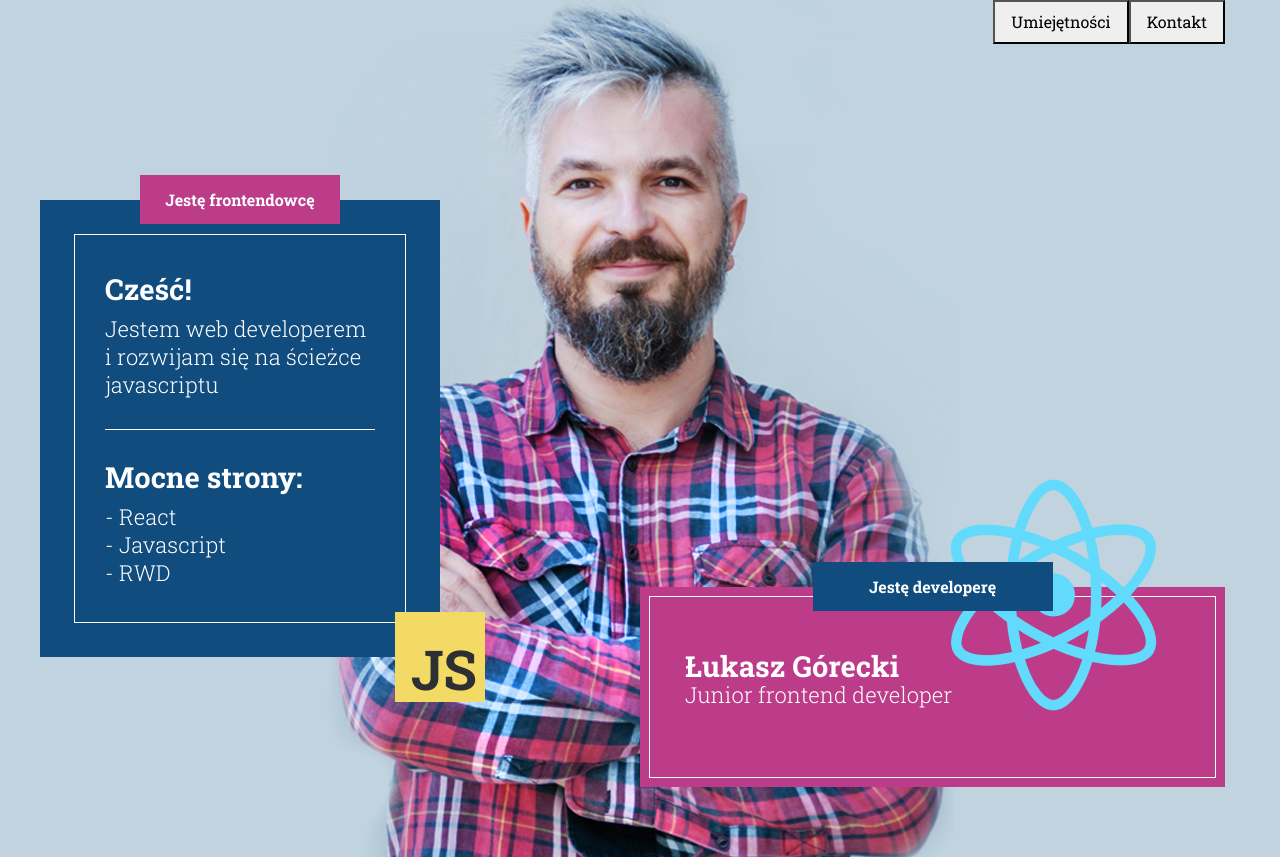
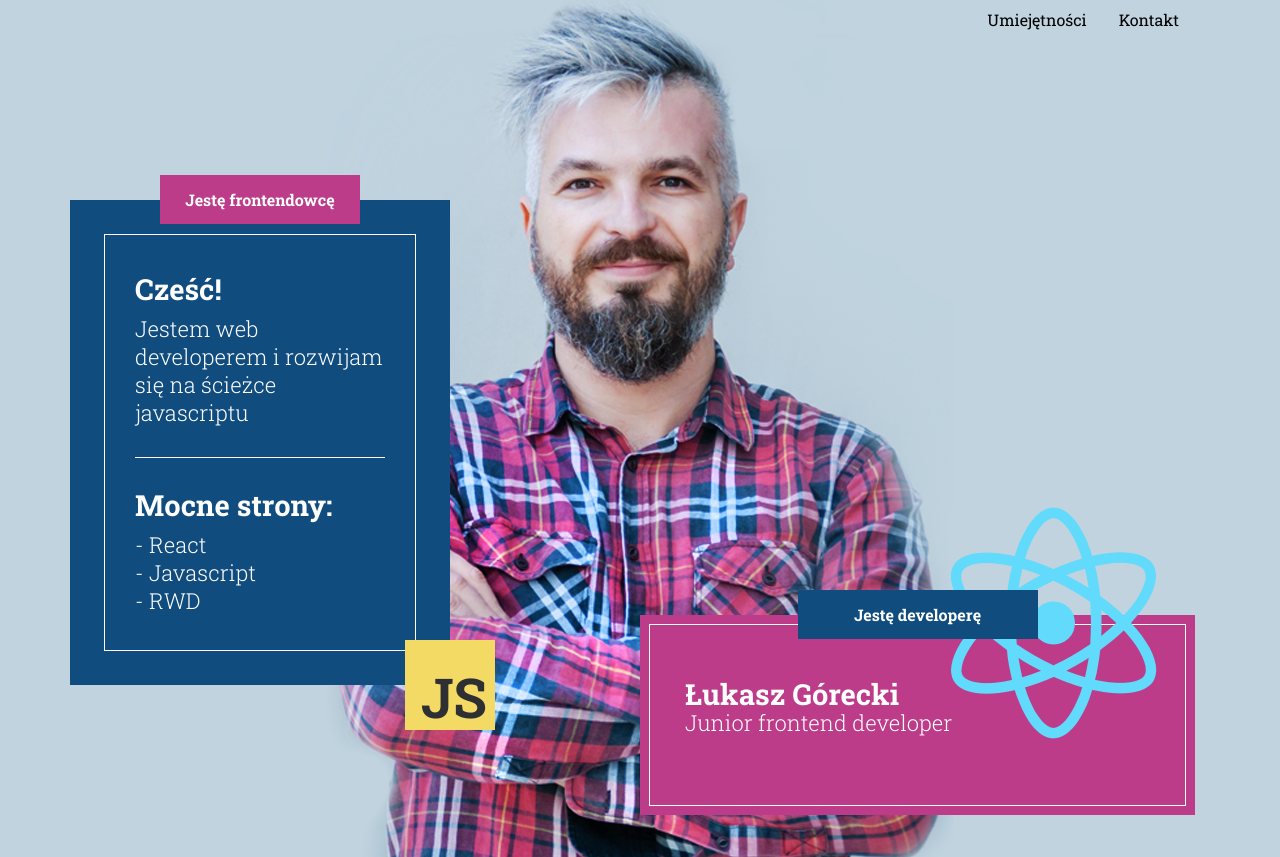
Before and after one commit to sq1fya/my-lp, a React (Create React App) app: page / in a window 1280 px wide. Built offline with nearby package versions, Linux system fonts and the light colour scheme.

Commit message:
review change

```diff
--- a/src/App.js
+++ b/src/App.js
@@ -6,14 +6,14 @@ import "./main.scss";
 class App extends Component {
   render() {
     return (
-      <section className="container-fluid image-lukasz">
-        <div className="row ">
+      <section className="section-about-me background-image container-fluid ">
+        <div className="row">
           <div className="container">
             <div className="row justify-content-end">
               <header>
-                <div className="col ">
-                  <nav className="nav-bar ">
-                    <ul className="nav ">
+                <div className="col">
+                  <nav className="nav-bar">
+                    <ul className="nav">
                       <li className="nav-item">
                         <button className="nav-link" href="#">
                           Umiejętności
@@ -43,24 +43,20 @@ class App extends Component {
                   <hr className="border-white" />
                   <h3>Mocne strony:</h3>
                   <ul className="list-group">
-                    <li className="">- React</li>
-                    <li className="">- Javascript</li>
-                    <li className="">- RWD</li>
+                    <li>- React</li>
+                    <li>- Javascript</li>
+                    <li>- RWD</li>
                   </ul>
                 </div>
               </div>
-              <div className="js sticky-top mr-auto p-3">
-                JS
-              </div>
+              <div className="js sticky-top mr-auto p-3">JS</div>
             </div>
             <div className="right-box col-6 float-right position-relative">
               <div className="react-logo float-right position-absolute">
                 <img src={logo} className="App-logo sticky-top" alt="logo" />
               </div>
               <div className="title-box justify-content-center">
-                <h6 className="title sticky-top">
-                  Jestę developerę
-                </h6>
+                <h6 className="title sticky-top">Jestę developerę</h6>
               </div>
               <div className="inside-text">
                 <h3>Łukasz Górecki</h3>
--- a/src/main.scss
+++ b/src/main.scss
@@ -1,14 +1,13 @@
 // >>>>>>>>>>> global <<<<<<<<
 
-.container {
-  max-width: 1200px;
-}
 hr {
   border-top: 1px solid rgba(255, 255, 255, 0.9);
 }
 
 button {
-  text-decoration: none;
+  padding: 0;
+  border: none;
+  background: none;
 }
 
 $bg-color-blue: #114c7f;
@@ -17,6 +16,7 @@ $bg-color-pink: #bd3c8a;
 // >>>>>>>>>>> global end <<<<<<<<<<
 
 // >>>>>>>>>>> header <<<<<<<<<<
+.section-about-me {
   .nav-bar {
     ul {
       li {
@@ -26,8 +26,9 @@ $bg-color-pink: #bd3c8a;
       }
     }
   }
+}
 
-.image-lukasz {
+.section-about-me.background-image {
   background-image: url("./gfx/lukasz.png");
   height: 857px;
   background-repeat: no-repeat;
@@ -35,6 +36,7 @@ $bg-color-pink: #bd3c8a;
   background-position: center;
 }
 
+.section-about-me {
   .left-box {
     background-color: #114c7f;
     color: white;
@@ -75,6 +77,7 @@ $bg-color-pink: #bd3c8a;
       }
     }
   }
+}
 
 .js {
   font-family: "Roboto Slab", serif;
@@ -87,6 +90,7 @@ $bg-color-pink: #bd3c8a;
   font-weight: 700;
 }
 
+.section-about-me {
   .right-box {
     background-color: #bd3c8a;
     height: 200px;
@@ -123,7 +127,7 @@ $bg-color-pink: #bd3c8a;
       }
     }
   }
-
+}
 // >>>>>>>>>>> header end <<<<<<<<<<
 
 // >>>>>>>>>>> nav <<<<<<<<<<
```
Lines whose indentation alone changed are shown as unchanged.
